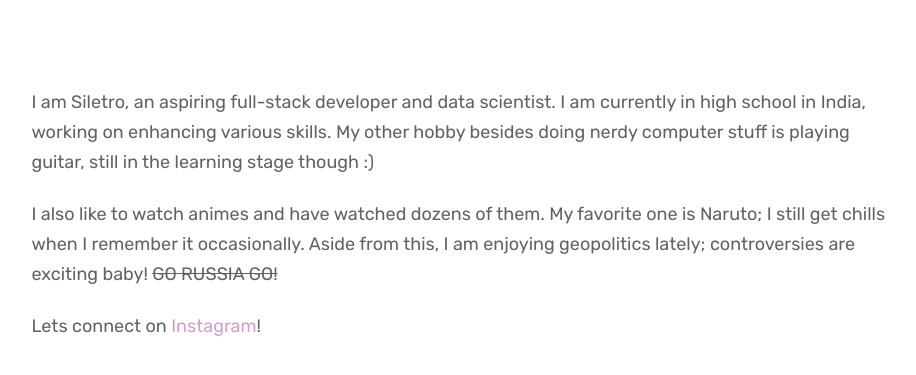
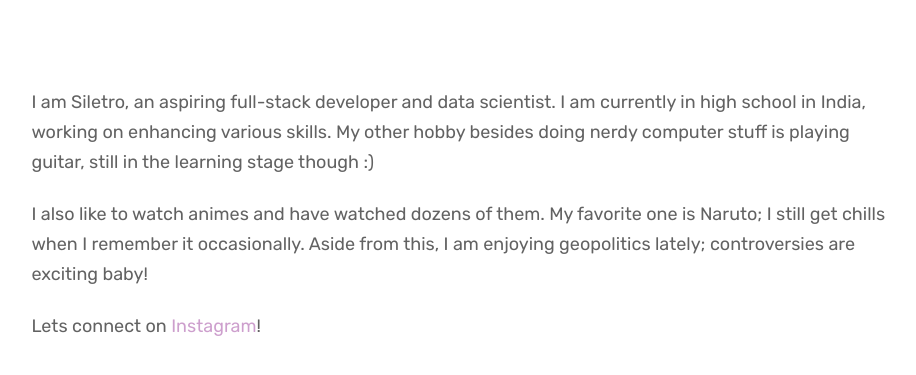
Before and after one commit to SILETRO/HTML-Progress-Website, a plain HTML site: page about.html in a window 1280 px wide. Shown: the part 215-590 px from the top of the page, without its empty margins (151-1067 px from the left). Drawn offline with Linux system fonts and the light colour scheme.

Commit message:
removed some html text

```diff
--- a/about.html
+++ b/about.html
@@ -22,7 +22,7 @@
             <div class="main-paragraph-about">
                 <p class="about-me">I am Siletro, an aspiring full-stack developer and data scientist. I am currently in high school in India, working on enhancing various skills. My other hobby besides doing nerdy computer stuff is playing guitar, still in the learning stage though :)
                 </p>
-                <p>I also like to watch animes and have watched dozens of them. My favorite one is Naruto; I still get chills when I remember it occasionally. Aside from this, I am enjoying geopolitics lately; controversies are exciting baby! <del>GO RUSSIA GO!</del>
+                <p>I also like to watch animes and have watched dozens of them. My favorite one is Naruto; I still get chills when I remember it occasionally. Aside from this, I am enjoying geopolitics lately; controversies are exciting baby!
                 </p>
                 <p class="about-me">Lets connect on <a href="https://www.instagram.com/_idant_srivastava/" target="_blank">Instagram</a>!</p>
             </div>
```
